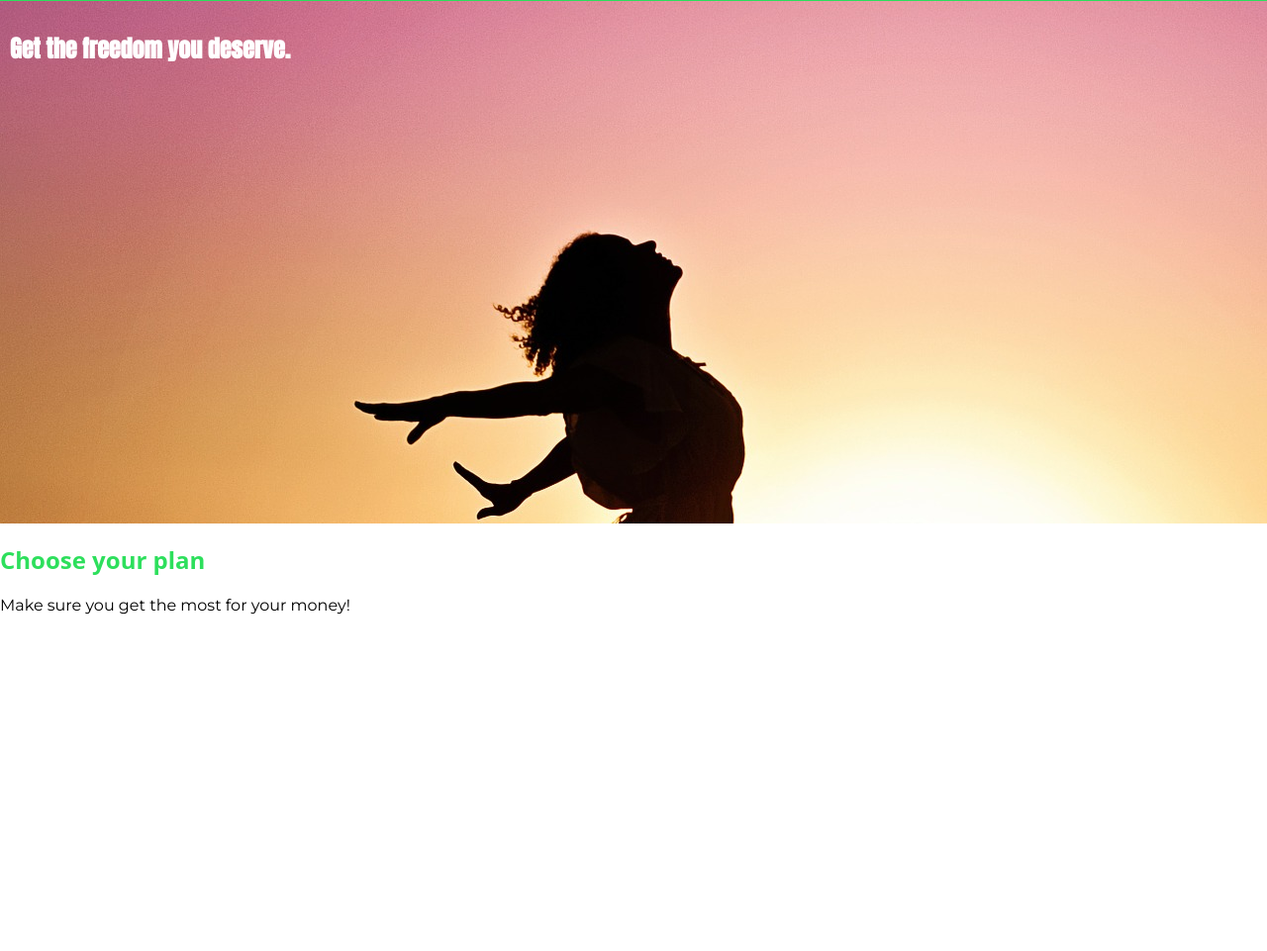
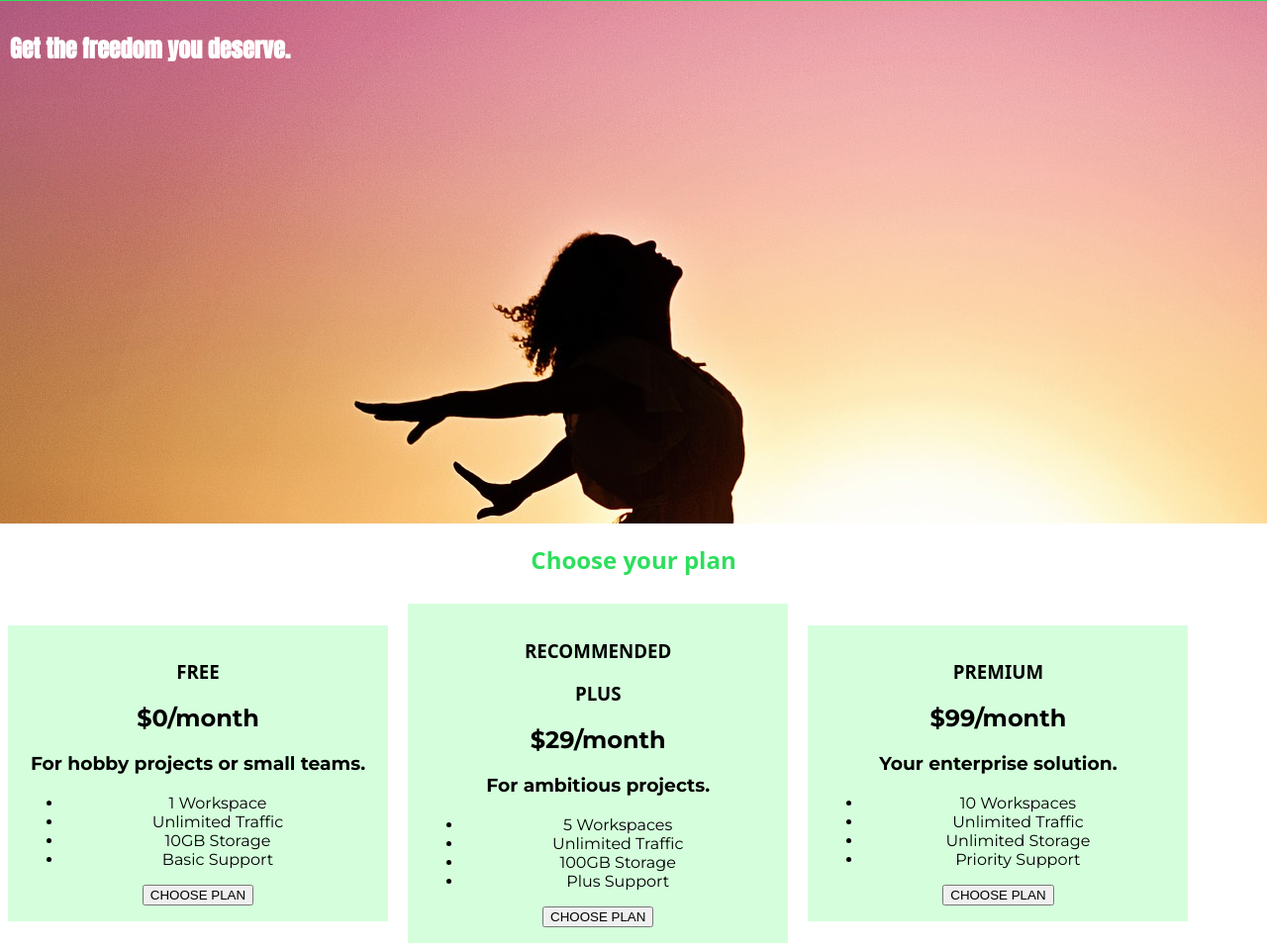
Before and after one commit to JSalCarr1989/css-course, a plain HTML site: page index.html in a window 1280 px wide. Shown: the part 42-1003 px from the top of the page at 99% size. Before the commit the page ends 800 px from the top, so only its background shows below. Drawn offline with Linux system fonts and the light colour scheme.

Commit message:
avances curso css

```diff
--- a/index.html
+++ b/index.html
@@ -1,18 +1,22 @@
 <!DOCTYPE html>
 <html lang="en">
-
   <head>
-    <meta charset="UTF-8">
-    <meta http-equiv="X-UA-Compatible" content="ie=edge">
+    <meta charset="UTF-8" />
+    <meta http-equiv="X-UA-Compatible" content="ie=edge" />
     <title>uHost</title>
-    <link rel="shortcut icon" href="favicon.png">
-    <link href="https://fonts.googleapis.com/css2?family=Anton&display=swap" rel="stylesheet">
-    <link href="https://fonts.googleapis.com/css2?family=Montserrat:wght@400;700&display=swap" rel="stylesheet">
-    <link rel="stylesheet" href="main.css" >
+    <link rel="shortcut icon" href="favicon.png" />
+    <link
+      href="https://fonts.googleapis.com/css2?family=Anton&display=swap"
+      rel="stylesheet"
+    />
+    <link
+      href="https://fonts.googleapis.com/css2?family=Montserrat:wght@400;700&display=swap"
+      rel="stylesheet"
+    />
+    <link rel="stylesheet" href="main.css" />
   </head>
 
   <body>
-
     <header class="main-header">
       <div>
         <a href="index.html" class="main-header__brand">
@@ -35,17 +39,58 @@
       </nav>
     </header>
 
-
     <main>
       <section id="product-overview">
         <h1>Get the freedom you deserve.</h1>
-
       </section>
       <section id="plans">
         <h1 class="section-title">Choose your plan</h1>
-            <p>Make sure you get the most for your money!</p>
+        <div>
+          <article class="plan">
+            <h1>FREE</h1>
+            <h2>$0/month</h2>
+            <h3>For hobby projects or small teams.</h3>
+            <ul>
+              <li>1 Workspace</li>
+              <li>Unlimited Traffic</li>
+              <li>10GB Storage</li>
+              <li>Basic Support</li>
+            </ul>
+            <div>
+              <button>CHOOSE PLAN</button>
+            </div>
+          </article>
+          <article class="plan">
+            <h1>RECOMMENDED</h1>
+            <h1>PLUS</h1>
+            <h2>$29/month</h2>
+            <h3>For ambitious projects.</h3>
+            <ul>
+              <li>5 Workspaces</li>
+              <li>Unlimited Traffic</li>
+              <li>100GB Storage</li>
+              <li>Plus Support</li>
+            </ul>
+            <div>
+              <button>CHOOSE PLAN</button>
+            </div>
+          </article>
+          <article class="plan">
+            <h1>PREMIUM</h1>
+            <h2>$99/month</h2>
+            <h3>Your enterprise solution.</h3>
+            <ul>
+              <li>10 Workspaces</li>
+              <li>Unlimited Traffic</li>
+              <li>Unlimited Storage</li>
+              <li>Priority Support</li>
+            </ul>
+            <div>
+              <button>CHOOSE PLAN</button>
+            </div>
+          </article>
+        </div>
       </section>
     </main>
   </body>
-
 </html>
--- a/main.css
+++ b/main.css
@@ -22,11 +22,24 @@ body {
 
 .section-title {
     color:#2ddf5c;
+    text-align: center;
 }
+
+
 
 #product-overview h1 {
     color:white;
     font-family:'Anton' , sans-serif;
+}
+
+.plan {
+    background-color: #d5ffdc;
+    text-align: center;
+    padding:16px;
+    margin:8px;
+    display:inline-block;
+    width:30%;
+    vertical-align: middle;
 }
 
 
```
Lines whose indentation alone changed are shown as unchanged.
